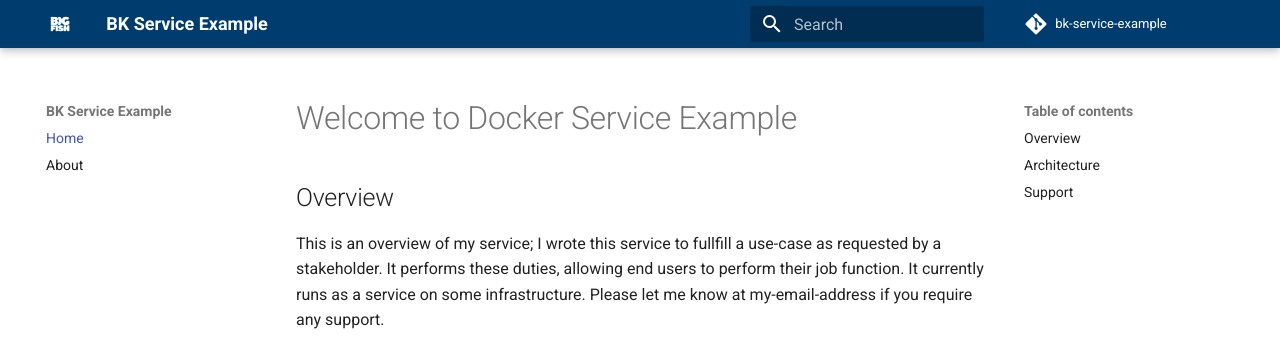
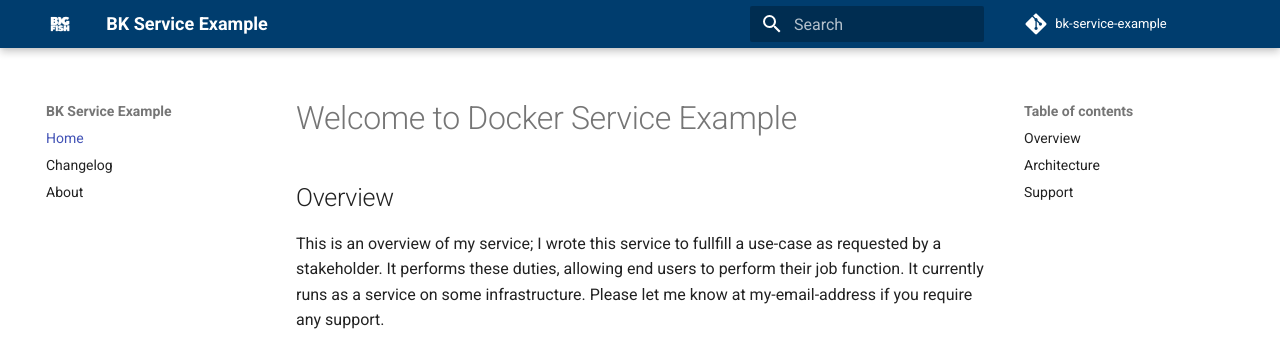
Before and after one commit to brad-klocksiem-bfg/docker-service-example, an MkDocs documentation site: the page built from docs/index.md, in a window 1280 px wide. Shown: the top 349 px of the page. Built offline with MkDocs 1.6.1 and Material for MkDocs 9.7.7, drawn with Linux system fonts in a browser that asks for light colours; comment, search, counter and statistics services are not loaded.

Commit message:
adding another page

```diff
--- a/mkdocs.yml
+++ b/mkdocs.yml
@@ -1,6 +1,7 @@
 site_name: BK Service Example
 nav:
     - Home: index.md
+    - Changelog: changelog.md
     - About: about.md
 theme:
   name: 'material'
```
Also changed, not shown: README.md (+1 -1 lines).
